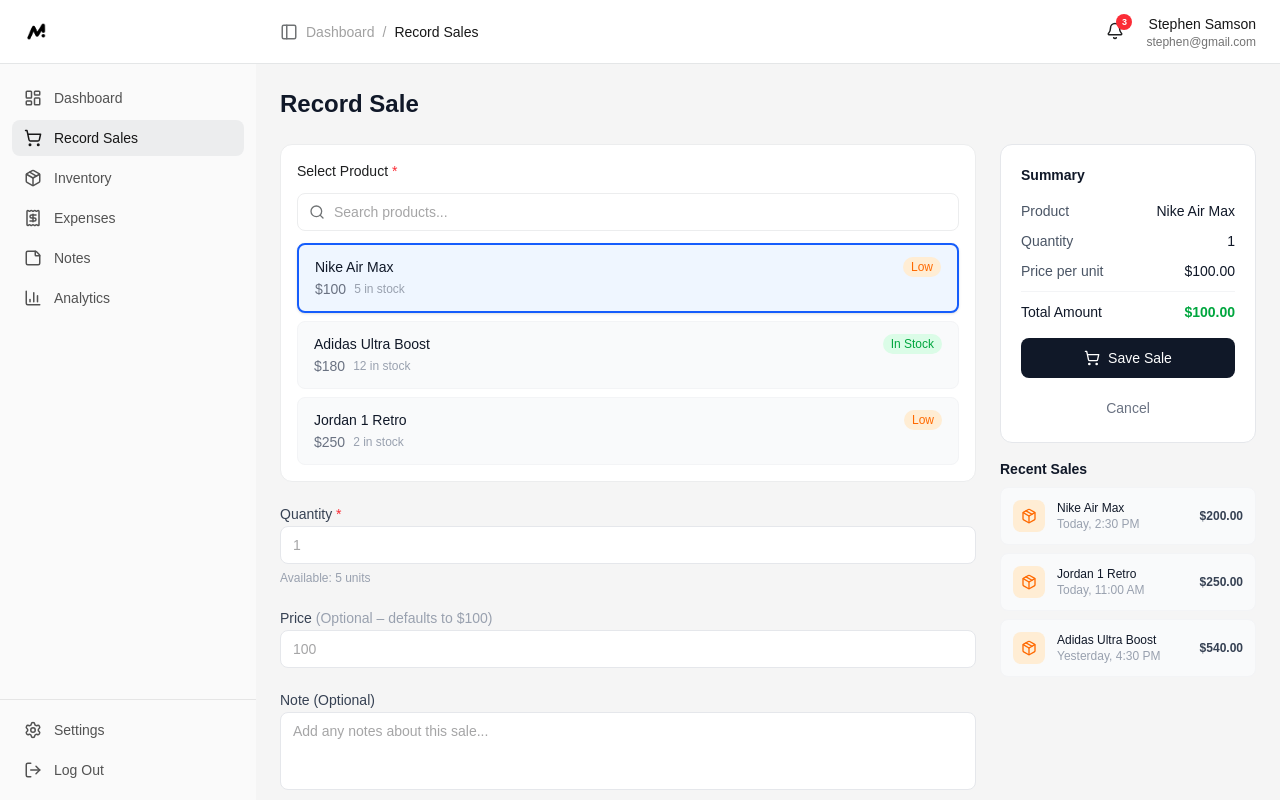
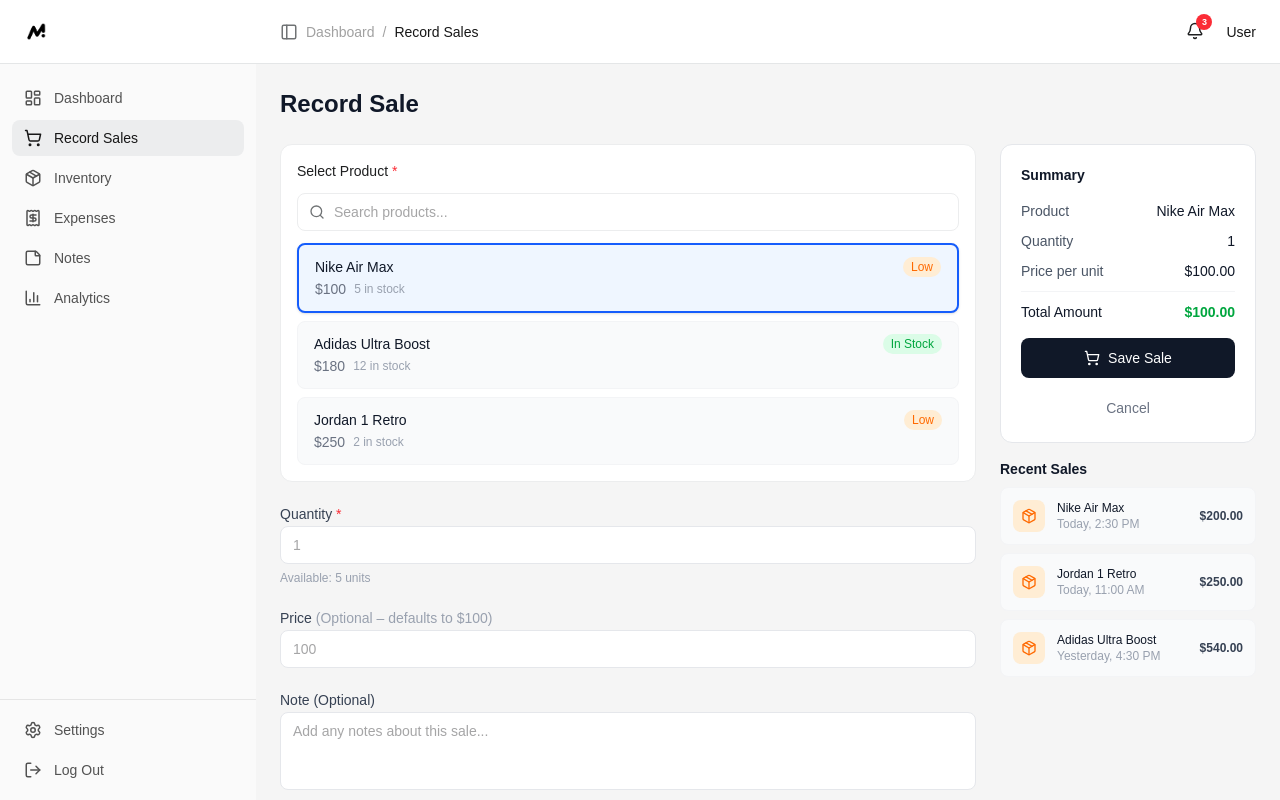
Before and after one commit to Kakka-tech/Monssel, a Next.js app: page /record-sales in a window 1280 px wide. Built offline with nearby package versions, Linux system fonts and the light colour scheme; no server answers.

Commit message:
feat(DashboardHeader): fetch and display user name dynamically

```diff
--- a/src/app/(app)/dashboard/components/DashboardHeader.tsx
+++ b/src/app/(app)/dashboard/components/DashboardHeader.tsx
@@ -1,8 +1,28 @@
+"use client";
+
+import { useEffect, useState } from "react";
+import { createClient } from "@/lib/supabase/client";
+
 export default function DashboardHeader() {
+  const [name, setName] = useState("");
+
+  useEffect(() => {
+    const supabase = createClient();
+    supabase.auth.getUser().then(({ data }) => {
+      const user = data.user;
+      const fullName =
+        user?.user_metadata?.full_name ||
+        user?.user_metadata?.name ||
+        user?.email?.split("@")[0] ||
+        "there";
+      setName(fullName.split(" ")[0]);
+    });
+  }, []);
+
   return (
     <div>
       <h1 className="text-[2.2rem] font-medium text-neutral-900 dark:text-white font-inter">
-        Good Day, Stephen!
+        Good Day, {name}!
       </h1>
     </div>
   );
--- a/src/components/layout/AppHeader.tsx
+++ b/src/components/layout/AppHeader.tsx
@@ -1,12 +1,14 @@
 "use client";
 
 import { usePathname } from "next/navigation";
-import { useState, useSyncExternalStore } from "react";
+import { useState, useSyncExternalStore, useEffect } from "react";
 import { useTheme } from "next-themes";
 import { Bell, PanelLeft } from "lucide-react";
 import Image from "next/image";
 import { AnimatePresence } from "framer-motion";
 import NotificationPanel from "./NotificationPanel";
+import { createClient } from "@/lib/supabase/client";
+import type { User } from "@supabase/supabase-js";
 
 const UNREAD_COUNT = 3;
 
@@ -30,6 +32,12 @@
     () => false,
   );
   const [showNotifications, setShowNotifications] = useState(false);
+  const [user, setUser] = useState<User | null>(null);
+
+  useEffect(() => {
+    const supabase = createClient();
+    supabase.auth.getUser().then(({ data }) => setUser(data.user));
+  }, []);
 
   const logoSrc =
     mounted && theme === "dark" ? "/Icons/logo.png" : "/Icons/logo-dark.png";
@@ -40,6 +48,14 @@
     segments.length > 0 ?
       formatTitle(segments[segments.length - 1])
     : "Dashboard";
+
+  const displayName =
+    user?.user_metadata?.full_name ||
+    user?.user_metadata?.name ||
+    user?.email?.split("@")[0] ||
+    "User";
+
+  const displayEmail = user?.email || "";
 
   return (
     <header className="h-16 w-full bg-white dark:bg-[#111113] border-b border-[#E4E6E7] dark:border-[#2E2E2E] flex items-center">
@@ -103,10 +119,10 @@
 
           <div className="text-sm text-right hidden sm:block">
             <div className="font-medium text-neutral-900 dark:text-white">
-              Stephen Samson
+              {displayName}
             </div>
             <div className="text-neutral-500 dark:text-[#A0A0A0] text-xs">
-              stephen@gmail.com
+              {displayEmail}
             </div>
           </div>
         </div>
```
